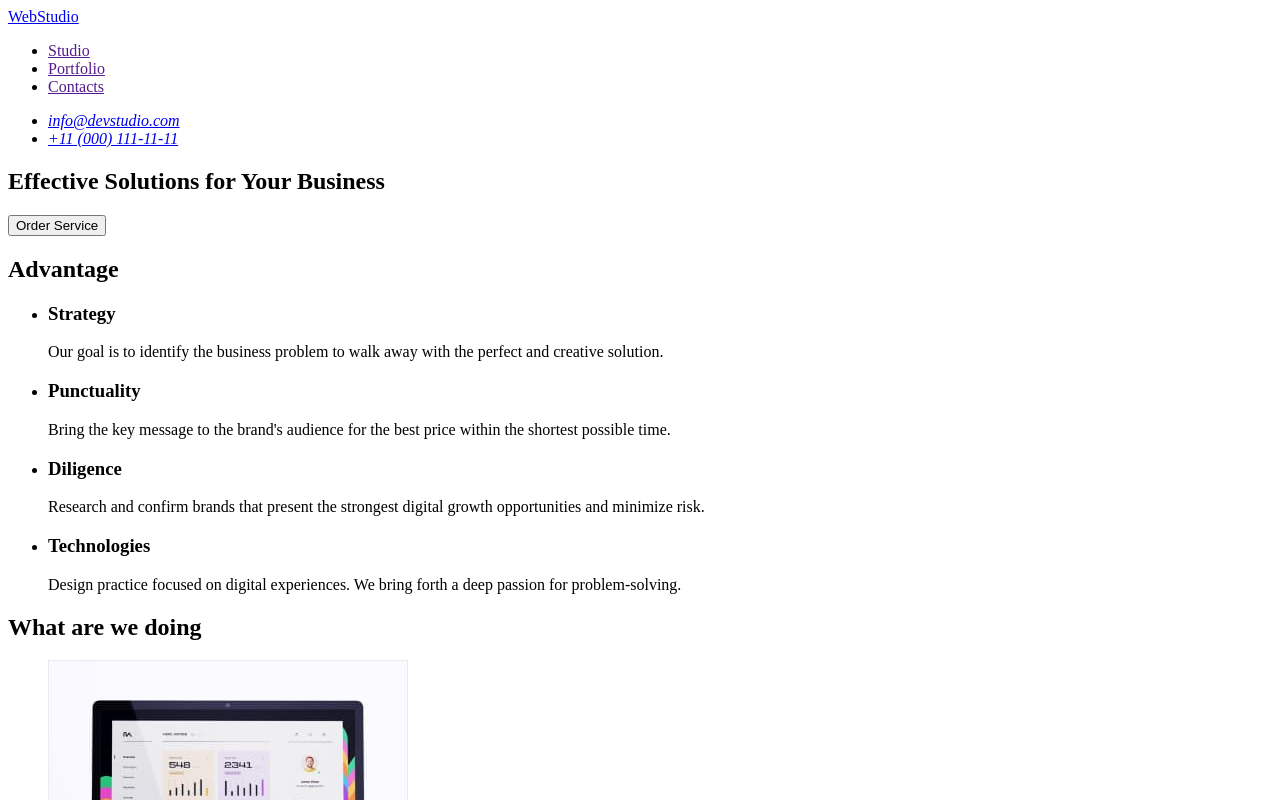
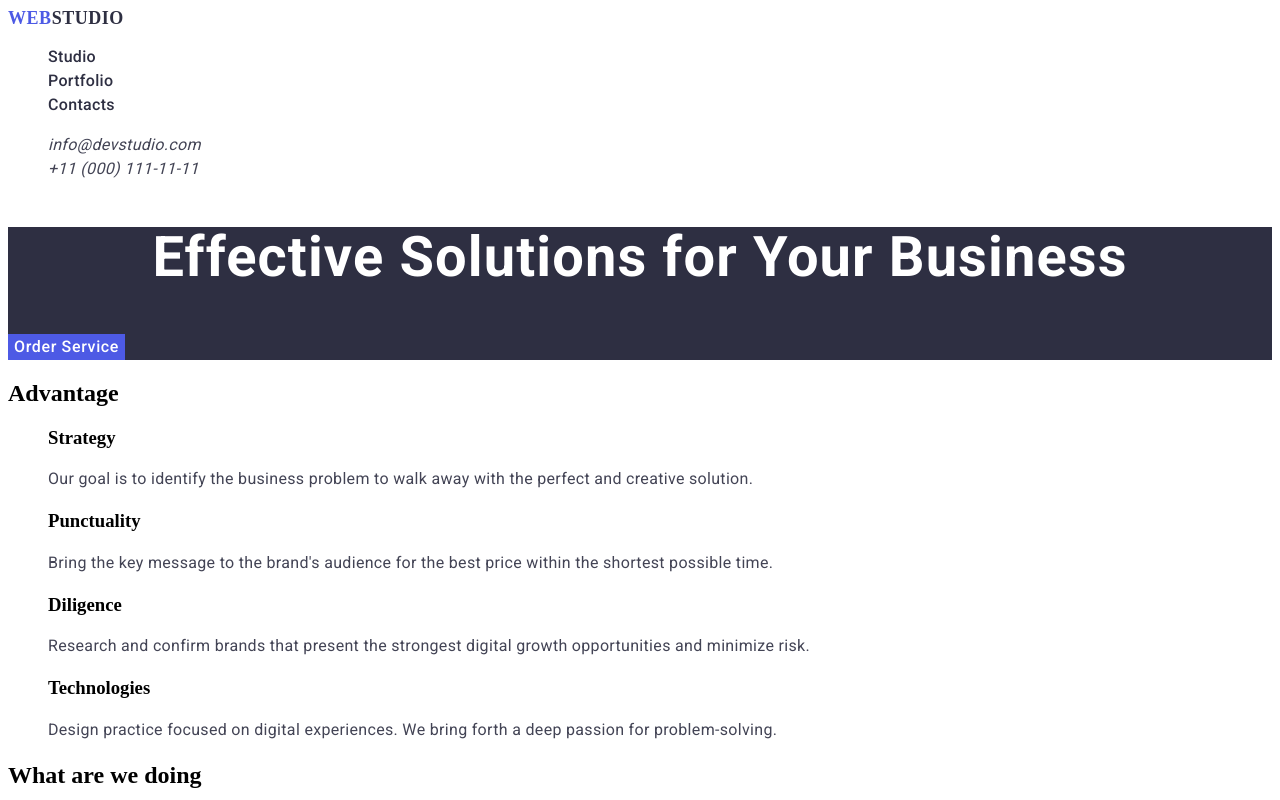
Before and after one commit to RedesCristian/goit-markup-hw-02, a plain HTML site: page index.html in a window 1280 px wide. Shown: the top 800 px of the page. Drawn offline with Linux system fonts and the light colour scheme.

Commit message:
02.12.2023

```diff
--- /dev/null
+++ b/css/style.css
@@ -0,0 +1,84 @@
+:root {
+  --font-family: roboto, raleway;
+  --menu-color: #2e2f42;
+  --light-color: #fff;
+  --dark-color: #434455;
+  --half-logo-color: #4d5ae5;
+}
+.main-section-title {
+  color: var(--light-color);
+  text-align: center;
+
+  /* Header 1 */
+  font-family: Roboto;
+  font-size: 56px;
+  font-style: normal;
+  font-weight: 700;
+  line-height: 60px; /* 107.143% */
+  letter-spacing: 1.12px;
+}
+.first-logo-color {
+  color: var(--half-logo-color);
+}
+.second-logo-color {
+  color: var(--menu-color);
+}
+.footer-logo-color {
+  color: var(--light-color);
+}
+.logo {
+  font-size: 18px;
+  font-style: normal;
+  font-weight: 800;
+  line-height: 21px; /* 116.667% */
+  letter-spacing: 0.54px;
+  text-transform: uppercase;
+  text-decoration: none;
+}
+.paragraph {
+  font-family: Roboto;
+  font-size: 16px;
+  line-height: 24px; /* 150% */
+  letter-spacing: 0.32px;
+  text-decoration: none;
+}
+.adress-details {
+  color: var(--menu-color);
+}
+.contacts-details {
+  color: var(--dark-color);
+}
+.remove-disc-list {
+  list-style-type: none;
+}
+.menu-list {
+  font-family: Roboto;
+  font-size: 16px;
+  font-style: normal;
+  font-weight: 500;
+  line-height: 24px; /* 150% */
+  letter-spacing: 0.32px;
+  text-decoration: none;
+}
+.menu-list:hover {
+  color: #404bbf;
+}
+.order-service-button {
+  font-family: Roboto;
+  font-size: 16px;
+  font-style: normal;
+  font-weight: 500;
+  line-height: 24px; /* 150% */
+  letter-spacing: 0.64px;
+  color: var(--light-color);
+  background-color: var(--half-logo-color);
+  border: none;
+  cursor: pointer;
+}
+.order-service-button:hover {
+  background-color: var(--menu-color);
+}
+
+.effective-solution-background {
+  background-color: var(--menu-color);
+}
--- a/index.html
+++ b/index.html
@@ -5,6 +5,14 @@
     <meta name="viewport" content="width=device-width, initial-scale=1.0" />
     <meta name="description" content="design-technologies" />
     <meta name="keywords" content="effective-solutions-for-your-business" />
+
+    <link rel="preconnect" href="https://fonts.googleapis.com" />
+    <link rel="preconnect" href="https://fonts.gstatic.com" crossorigin />
+    <link
+      href="https://fonts.googleapis.com/css2?family=Montserrat&family=Open+Sans:wght@400;600;700&family=Raleway:wght@700&family=Roboto:wght@400;500;700;900&display=swap"
+      rel="stylesheet"
+    />
+    <link rel="stylesheet" href="./css/style.css" />
     <title>Web Studio</title>
   </head>
   <body>
@@ -12,59 +20,83 @@
     <header>
       <!--logo-->
       <nav>
-        <a href="./index.html">WebStudio</a>
+        <a class="logo" href="./index.html"
+          ><span class="first-logo-color">Web</span
+          ><span class="second-logo-color">Studio</span></a
+        >
         <!--header-menu-->
-        <ul>
-          <li><a href="">Studio</a></li>
-          <li><a href="">Portfolio</a></li>
-          <li><a href="">Contacts</a></li>
+        <ul class="remove-disc-list">
+          <li>
+            <a class="menu-list adress-details menu-list:hover" href="./index.html">Studio</a>
+          </li>
+          <li>
+            <a class="menu-list adress-details menu-list:hover" href="./portfolio.html"
+              >Portfolio</a
+            >
+          </li>
+          <li><a class="menu-list adress-details menu-list:hover" href="">Contacts</a></li>
         </ul>
       </nav>
       <!--contacts-->
       <address>
-        <ul>
+        <ul class="remove-disc-list">
           <li>
-            <a href="mailto:info@devstudio.com">info@devstudio.com</a>
+            <a
+              class="paragraph contacts-details menu-list:hover"
+              href="mailto:info@devstudio.com"
+              >info@devstudio.com</a
+            >
           </li>
-          <li><a href="tel:+110001111111">+11 (000) 111-11-11</a></li>
+          <li>
+            <a class="paragraph contacts-details menu-list:hover" href="tel:+110001111111"
+              >+11 (000) 111-11-11</a
+            >
+
+          </li>
         </ul>
       </address>
+
     </header>
     <!--main-section-->
     <main>
       <!--titel section-->
-      <section>
-        <h1>Effective Solutions for Your Business</h1>
-        <button type="button">Order Service</button>
+      <section class="effective-solution-background">
+        <h1 class="main-section-title">
+          Effective Solutions for Your Business
+        </h1>
+        <button class="order-service-button order-service-button:hover" type="button">
+          Order Service
+        </button>
       </section>
+    </main>
       <!--advantage-list section-->
       <section>
         <h2>Advantage</h2>
-        <ul>
+        <ul class="remove-disc-list">
           <li>
             <h3>Strategy</h3>
-            <p>
+            <p class="paragraph contacts-details">
               Our goal is to identify the business problem to walk away with the
               perfect and creative solution.
             </p>
           </li>
           <li>
             <h3>Punctuality</h3>
-            <p>
+            <p class="paragraph contacts-details">
               Bring the key message to the brand's audience for the best price
               within the shortest possible time.
             </p>
           </li>
           <li>
             <h3>Diligence</h3>
-            <p>
+            <p class="paragraph contacts-details">
               Research and confirm brands that present the strongest digital
               growth opportunities and minimize risk.
             </p>
           </li>
           <li>
             <h3>Technologies</h3>
-            <p>
+            <p class="paragraph contacts-details">
               Design practice focused on digital experiences. We bring forth a
               deep passion for problem-solving.
             </p>
@@ -74,7 +106,7 @@
       <!--What-are-we-doing-->
       <section>
         <h2>What are we doing</h2>
-        <ul>
+        <ul class="remove-disc-list">
           <li>
             <img
               src="./images/what-are-we-doing-pict-1.jpg"
@@ -102,36 +134,39 @@
       <!--Our-Team-section-->
       <section>
         <h2>Our Team</h2>
-        <ul>
+        <ul class="remove-disc-list">
           <li>
             <img src="./images/our-team-1.jpg" alt="our-team-1" width="264" />
             <h3>Mark Guerrero</h3>
-            <p>Product Designer</p>
+            <p class="paragraph contacts-details">Product Designer</p>
           </li>
           <li>
             <img src="./images/our-team-2.jpg" alt="our-team-2" width="264" />
             <h3>Tom Ford</h3>
-            <p>Frontend Developer</p>
+            <p class="paragraph contacts-details">Frontend Developer</p>
           </li>
           <li>
             <img src="./images/our-team-3.jpg" alt="our-team-3" width="264" />
             <h3>Camila Garcia</h3>
-            <p>Marketing</p>
+            <p class="paragraph contacts-details">Marketing</p>
           </li>
           <li>
             <img src="./images/our-team-4.jpg" alt="our-team-4" width="264" />
             <h3>Daniel Wilson</h3>
-            <p>UI Designer</p>
+            <p class="paragraph contacts-details">UI Designer</p>
           </li>
         </ul>
       </section>
     </main>
 
     <!--footer-section-->
-    <footer>
+    <footer class="effective-solution-background">
       <!--logo-->
-      <a href="./index.html">WebStudio</a>
-      <p>
+      <a class="logo" href="./index.html"
+        ><span class="first-logo-color">Web</span
+        ><span class="footer-logo-color">Studio</span></a
+      >
+      <p class="paragraph contacts-details">
         Increase the flow of customers and sales for your business with digital
         marketing & growth solutions.
       </p>
```
Also changed, not shown: portfolio.html (+11 -3 lines), css/styles.css (deleted).
